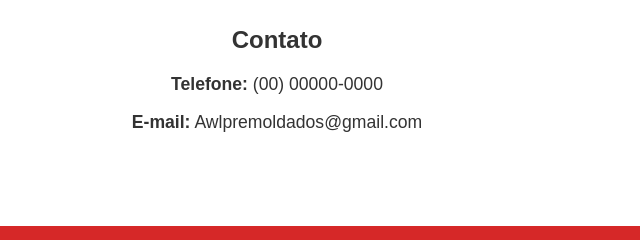
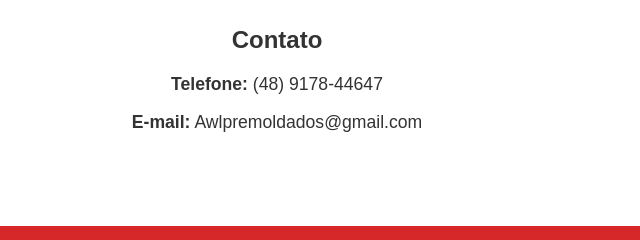
Before and after one commit to LilianPacheco/AWLLOSGISTICA, a plain HTML site: page INDEX.HTML in a window 1280 px wide. Shown: the part 1685-1925 px from the top of the page, 363-1003 px from the left. Drawn offline with Linux system fonts and the light colour scheme.

Commit message:
telefone

```diff
--- a/INDEX.HTML
+++ b/INDEX.HTML
@@ -65,7 +65,7 @@ Nosso foco é assegurar que cada componente chegue ao destino certo, no momento
     <section id="contato" class="contato">
         <div class="container">
             <h2>Contato</h2>
-            <p><strong>Telefone:</strong> (00) 00000-0000</p>
+            <p><strong>Telefone:</strong> (48) 9178-44647</p>
             <p><strong>E-mail:</strong> Awlpremoldados@gmail.com</p>
         </div>
     </section>
```
